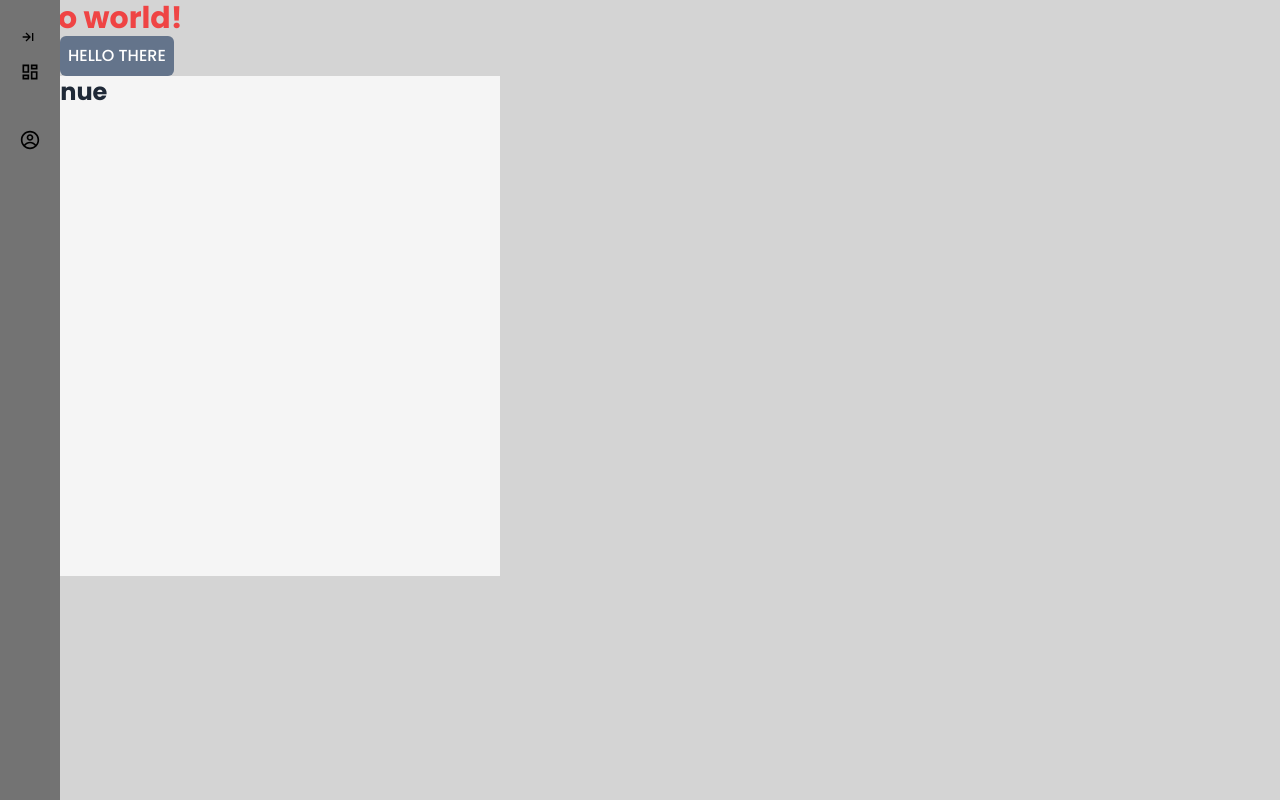
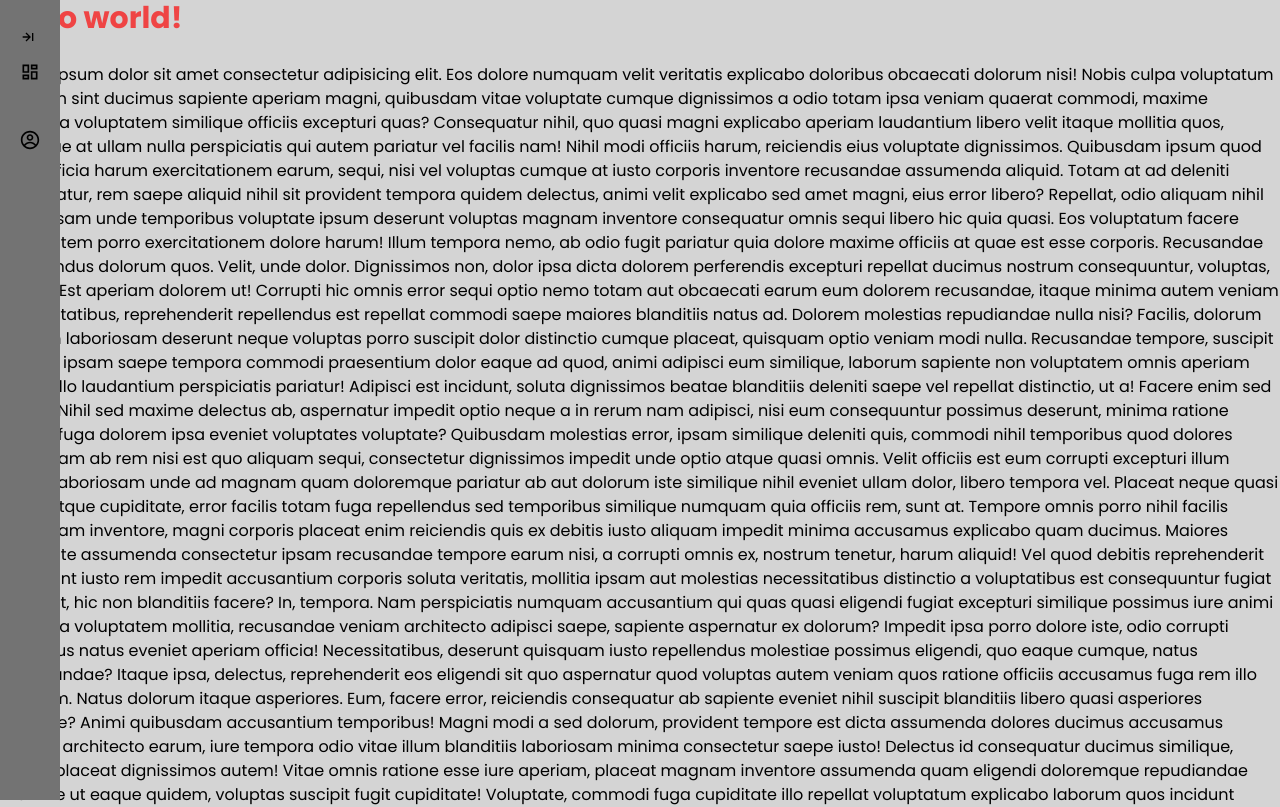
Before and after one commit to BolaGhaly/Admin-Dashboard, a Next.js app: page / in a window 1280 px wide. Shown: the top 807 px of the page. Built offline with nearby package versions, Linux system fonts and the light colour scheme.

Commit message:
Update index.tsx

```diff
--- a/pages/index.tsx
+++ b/pages/index.tsx
@@ -24,16 +24,126 @@ const Home = () => {
               onClick={() => setDarkMode(!darkMode)}
             />
           </button>
-
-          <button className="bg-slate-500 p-2 rounded-md text-white font-medium dark:text-slate-800 dark:bg-sky-200">
-            HELLO THERE
-          </button>
-
-          <div className="bg-neutral-100 dark:bg-neutral-700 h-[500px] w-[320px] md:h-[500px] md:w-[500px]">
-            <h1 className="text-gray-800 font-bold text-2xl dark:text-white">
-              Revenue
-            </h1>
-          </div>
+          <p>
+            Lorem ipsum dolor sit amet consectetur adipisicing elit. Eos dolore
+            numquam velit veritatis explicabo doloribus obcaecati dolorum nisi!
+            Nobis culpa voluptatum aliquam sint ducimus sapiente aperiam magni,
+            quibusdam vitae voluptate cumque dignissimos a odio totam ipsa
+            veniam quaerat commodi, maxime tempora voluptatem similique officiis
+            excepturi quas? Consequatur nihil, quo quasi magni explicabo aperiam
+            laudantium libero velit itaque mollitia quos, similique at ullam
+            nulla perspiciatis qui autem pariatur vel facilis nam! Nihil modi
+            officiis harum, reiciendis eius voluptate dignissimos. Quibusdam
+            ipsum quod cum officia harum exercitationem earum, sequi, nisi vel
+            voluptas cumque at iusto corporis inventore recusandae assumenda
+            aliquid. Totam at ad deleniti aspernatur, rem saepe aliquid nihil
+            sit provident tempora quidem delectus, animi velit explicabo sed
+            amet magni, eius error libero? Repellat, odio aliquam nihil
+            laboriosam unde temporibus voluptate ipsum deserunt voluptas magnam
+            inventore consequatur omnis sequi libero hic quia quasi. Eos
+            voluptatum facere voluptatem porro exercitationem dolore harum!
+            Illum tempora nemo, ab odio fugit pariatur quia dolore maxime
+            officiis at quae est esse corporis. Recusandae repellendus dolorum
+            quos. Velit, unde dolor. Dignissimos non, dolor ipsa dicta dolorem
+            perferendis excepturi repellat ducimus nostrum consequuntur,
+            voluptas, sed sit. Est aperiam dolorem ut! Corrupti hic omnis error
+            sequi optio nemo totam aut obcaecati earum eum dolorem recusandae,
+            itaque minima autem veniam necessitatibus, reprehenderit repellendus
+            est repellat commodi saepe maiores blanditiis natus ad. Dolorem
+            molestias repudiandae nulla nisi? Facilis, dolorum at enim
+            laboriosam deserunt neque voluptas porro suscipit dolor distinctio
+            cumque placeat, quisquam optio veniam modi nulla. Recusandae
+            tempore, suscipit eveniet ipsam saepe tempora commodi praesentium
+            dolor eaque ad quod, animi adipisci eum similique, laborum sapiente
+            non voluptatem omnis aperiam officiis illo laudantium perspiciatis
+            pariatur! Adipisci est incidunt, soluta dignissimos beatae
+            blanditiis deleniti saepe vel repellat distinctio, ut a! Facere enim
+            sed ipsum. Nihil sed maxime delectus ab, aspernatur impedit optio
+            neque a in rerum nam adipisci, nisi eum consequuntur possimus
+            deserunt, minima ratione debitis fuga dolorem ipsa eveniet
+            voluptates voluptate? Quibusdam molestias error, ipsam similique
+            deleniti quis, commodi nihil temporibus quod dolores numquam ab rem
+            nisi est quo aliquam sequi, consectetur dignissimos impedit unde
+            optio atque quasi omnis. Velit officiis est eum corrupti excepturi
+            illum omnis laboriosam unde ad magnam quam doloremque pariatur ab
+            aut dolorum iste similique nihil eveniet ullam dolor, libero tempora
+            vel. Placeat neque quasi nobis atque cupiditate, error facilis totam
+            fuga repellendus sed temporibus similique numquam quia officiis rem,
+            sunt at. Tempore omnis porro nihil facilis numquam inventore, magni
+            corporis placeat enim reiciendis quis ex debitis iusto aliquam
+            impedit minima accusamus explicabo quam ducimus. Maiores voluptate
+            assumenda consectetur ipsam recusandae tempore earum nisi, a
+            corrupti omnis ex, nostrum tenetur, harum aliquid! Vel quod debitis
+            reprehenderit provident iusto rem impedit accusantium corporis
+            soluta veritatis, mollitia ipsam aut molestias necessitatibus
+            distinctio a voluptatibus est consequuntur fugiat animi at, hic non
+            blanditiis facere? In, tempora. Nam perspiciatis numquam accusantium
+            qui quas quasi eligendi fugiat excepturi similique possimus iure
+            animi tempora voluptatem mollitia, recusandae veniam architecto
+            adipisci saepe, sapiente aspernatur ex dolorum? Impedit ipsa porro
+            dolore iste, odio corrupti doloribus natus eveniet aperiam officia!
+            Necessitatibus, deserunt quisquam iusto repellendus molestiae
+            possimus eligendi, quo eaque cumque, natus repudiandae? Itaque ipsa,
+            delectus, reprehenderit eos eligendi sit quo aspernatur quod
+            voluptas autem veniam quos ratione officiis accusamus fuga rem illo
+            aperiam. Natus dolorum itaque asperiores. Eum, facere error,
+            reiciendis consequatur ab sapiente eveniet nihil suscipit blanditiis
+            libero quasi asperiores cumque? Animi quibusdam accusantium
+            temporibus! Magni modi a sed dolorum, provident tempore est dicta
+            assumenda dolores ducimus accusamus beatae architecto earum, iure
+            tempora odio vitae illum blanditiis laboriosam minima consectetur
+            saepe iusto! Delectus id consequatur ducimus similique, ipsam
+            placeat dignissimos autem! Vitae omnis ratione esse iure aperiam,
+            placeat magnam inventore assumenda quam eligendi doloremque
+            repudiandae maxime ut eaque quidem, voluptas suscipit fugit
+            cupiditate! Voluptate, commodi fuga cupiditate illo repellat
+            voluptatum explicabo laborum quos incidunt dolore, quas voluptates
+            vero. Commodi, perferendis deleniti ducimus voluptas labore cumque
+            sint esse, accusantium dolorem quaerat neque, nesciunt hic ipsum
+            corrupti doloremque. Facere sint incidunt exercitationem odio
+            reprehenderit nesciunt eos quas necessitatibus, ab nisi cupiditate
+            quia delectus provident id natus sed possimus fugiat rerum suscipit
+            optio! Porro voluptas saepe minima delectus maxime quidem impedit
+            aut quod quia provident corrupti doloremque aspernatur facilis
+            molestias eveniet ipsa labore nemo, repellendus consectetur.
+            Voluptatem possimus, delectus modi excepturi laudantium repudiandae
+            quibusdam blanditiis quod unde suscipit error enim nulla maiores
+            odit nisi est, aliquam illo illum ea? Voluptatibus et esse vitae
+            reiciendis quibusdam repudiandae, eligendi officiis consequuntur
+            delectus sequi veniam magni? Sapiente fuga molestiae minima,
+            voluptatem, quas ab at accusantium voluptatibus ducimus cum, nam
+            suscipit necessitatibus ullam nemo fugit debitis commodi voluptas
+            neque quo fugiat vel et. Eum, sint rerum tempore perspiciatis
+            temporibus harum. Harum officia magnam cumque nesciunt quam non
+            adipisci esse beatae, blanditiis officiis hic dignissimos inventore
+            ducimus quaerat totam. Ex amet earum tempora. Cupiditate natus iste
+            eum consectetur, dolorem illo unde recusandae dignissimos dolorum
+            quidem deserunt accusantium enim amet animi voluptas laudantium
+            distinctio aliquam accusamus totam quae qui suscipit tenetur
+            molestias odit? Similique suscipit illum rem tempora maxime
+            voluptatem minus soluta optio veritatis explicabo consectetur nulla
+            non magni, doloribus pariatur rerum alias saepe modi vitae sed quam
+            commodi nemo nostrum neque? Possimus reprehenderit aspernatur esse
+            alias officiis aliquid quis voluptate velit quos non illum officia,
+            quibusdam fugit iste debitis explicabo iure mollitia ipsam quidem
+            cum accusantium optio provident? Eos sunt excepturi ex, aspernatur
+            explicabo consequuntur repellat maiores dignissimos tempore illo
+            corporis nemo odit officiis cumque, expedita ipsum voluptatem
+            cupiditate possimus iste vero ab sint voluptates eligendi?
+            Blanditiis, tempora amet molestiae perspiciatis similique officiis
+            alias obcaecati quia excepturi laudantium natus voluptates maiores
+            deserunt veniam, aspernatur ut iure ea magnam iste consequatur!
+            Impedit nobis corrupti quo, porro dicta accusantium. Laboriosam
+            aliquam magni pariatur exercitationem doloribus illo consequatur
+            beatae porro laborum ipsa cupiditate illum dignissimos praesentium,
+            similique incidunt. Tempore ad eligendi commodi voluptas, nihil
+            rerum dolor ullam tempora amet. Praesentium, fugit earum
+            voluptatibus minus repellat corporis architecto eius beatae ducimus
+            deleniti iusto velit, id adipisci nulla, aliquam quae dolores
+            facilis! Doloremque inventore quisquam ducimus impedit molestias
+            excepturi in! Quae laborum ducimus perspiciatis quas, repellendus
+            eos quibusdam neque.
+          </p>
         </main>
       </div>
     </>
```
